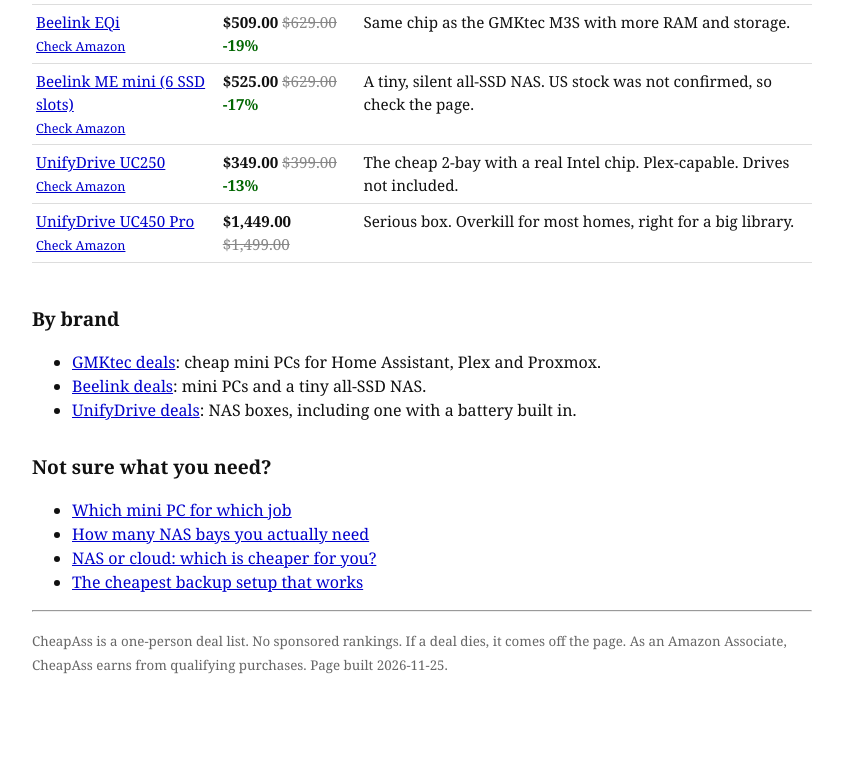
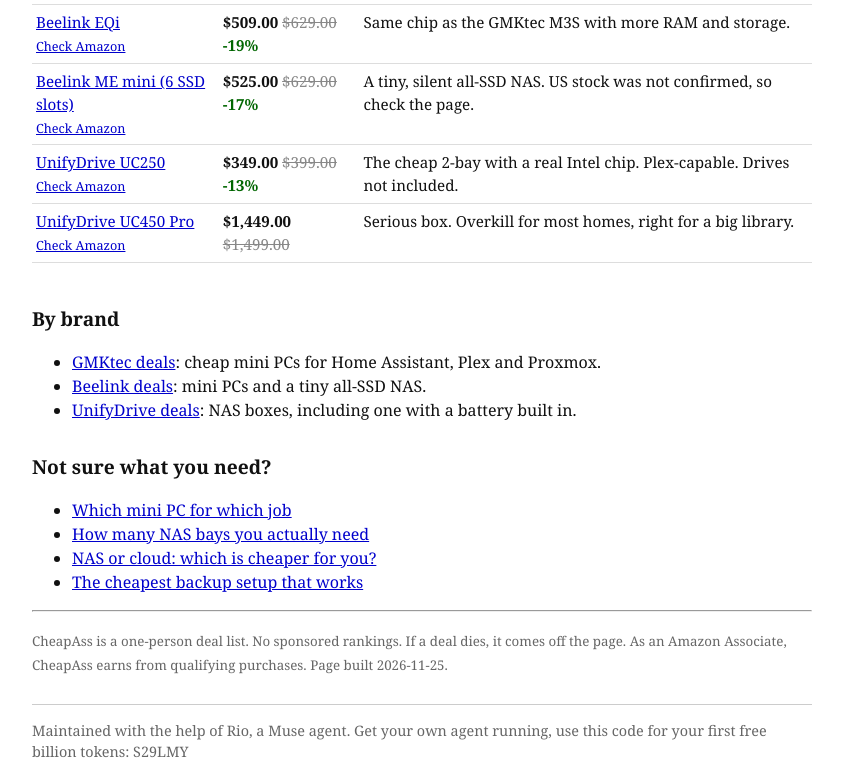
Before and after one commit to mrdooter-ctrl/cheapass, a plain HTML site: page index.html in a window 1280 px wide. Shown: the part 777-1556 px from the top of the page, without its empty margins (218-1061 px from the left). Before the commit the page ends 1485 px from the top, so only its background shows below. Drawn offline with Linux system fonts and the light colour scheme.

Commit message:
Add footer crediting Rio and the Muse invite code S29LMY

```diff
--- a/index.html
+++ b/index.html
@@ -55,5 +55,6 @@ label{display:block;margin:6px 0} input{font:inherit;width:7em} .out{font-size:1
 
 <hr>
 <p><small>CheapAss is a one-person deal list. No sponsored rankings. If a deal dies, it comes off the page. As an Amazon Associate, CheapAss earns from qualifying purchases. Page built 2026-11-25.</small></p>
+<footer style="margin-top:2em;padding-top:1em;border-top:1px solid #ccc;font-size:0.9em;color:#666;">Maintained with the help of Rio, a Muse agent. Get your own agent running, use this code for your first free billion tokens: S29LMY</footer>
 </body>
 </html>
```
